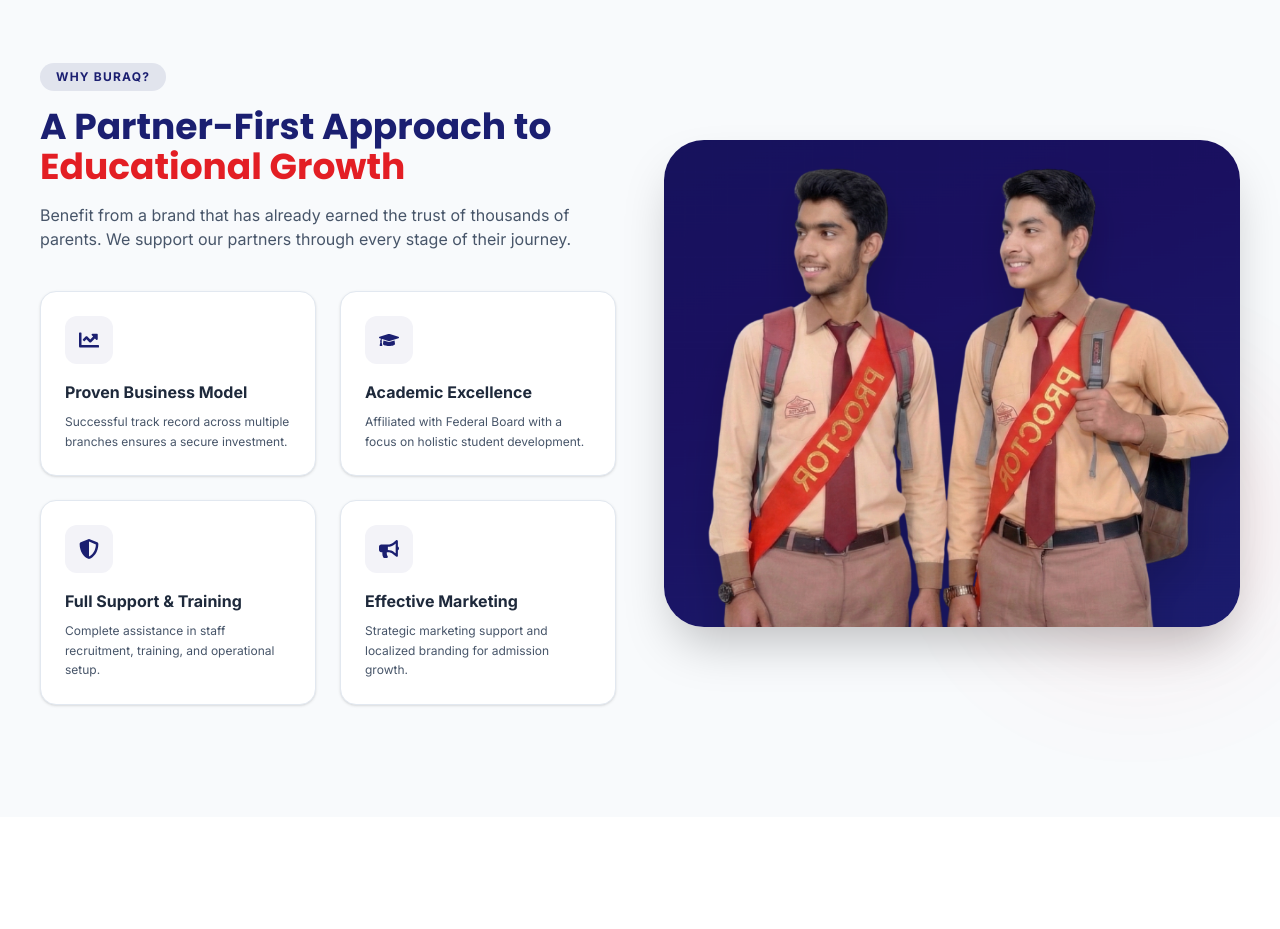
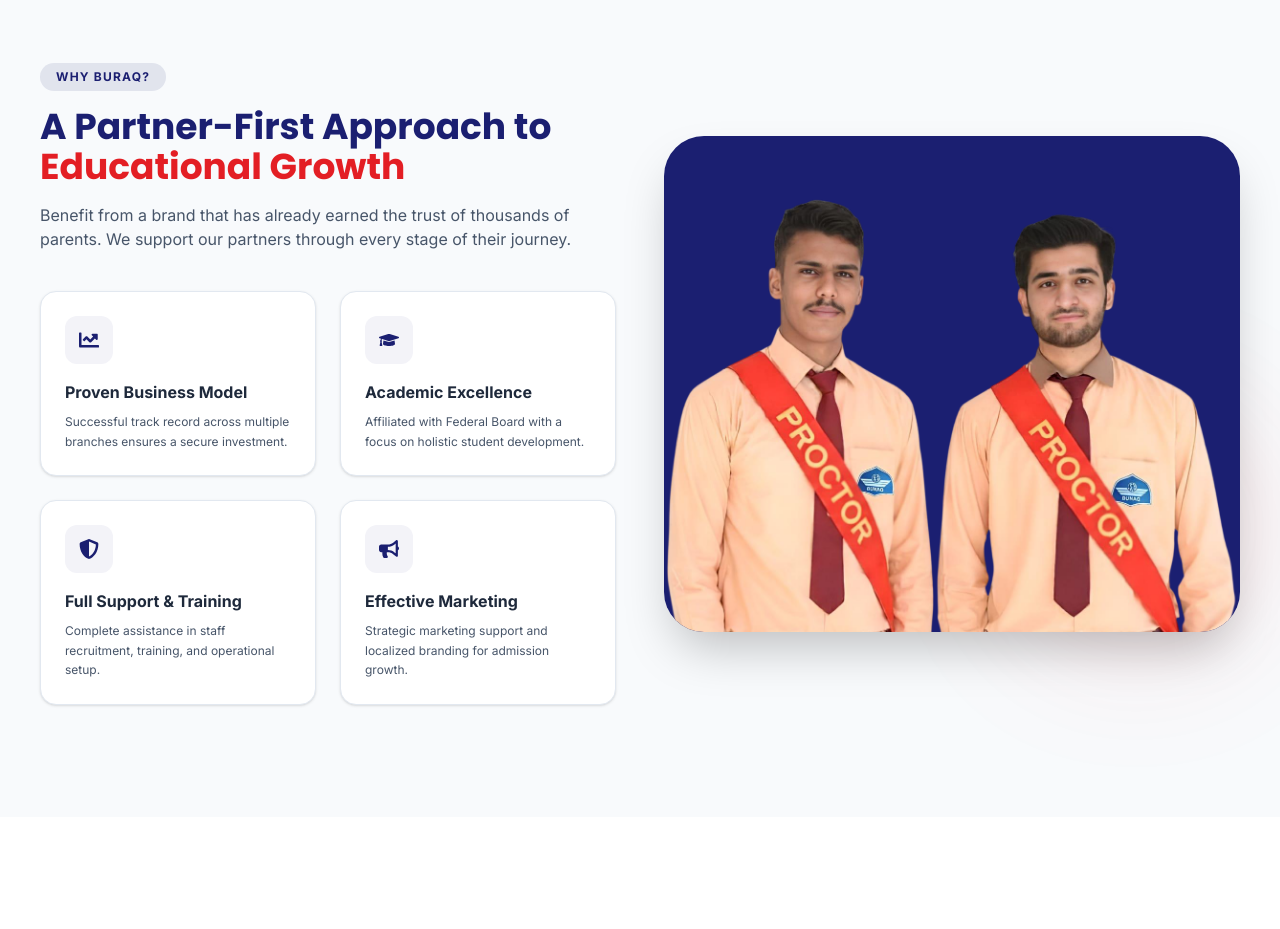
Before and after one commit to pixelwebdevelopers/buraq-school, a React (Vite) app in the folder frontend/: page /franchise in a window 1280 px wide. Shown: the part 960-1889 px from the top of the page. Built offline with nearby package versions, Linux system fonts and the light colour scheme; no server answers.

Commit message:
hero image change

```diff
--- a/frontend/src/components/landing/HeroSlider.jsx
+++ b/frontend/src/components/landing/HeroSlider.jsx
@@ -150,7 +150,7 @@
             <img
                 src={studentsImage}
                 alt="Buraq School Students"
-                className="absolute -bottom-3 left-1/2 -translate-x-1/2 lg:left-auto lg:translate-x-0 lg:right-[8%] xl:right-[12%] h-[50vh] sm:h-[55vh] lg:h-[85vh] w-auto object-contain drop-shadow-2xl pointer-events-none"
+                className="absolute -bottom-3 left-1/2 -translate-x-1/2 lg:left-auto lg:translate-x-0 lg:right-[5%] xl:right-[6%] h-[35vh] sm:h-[65vh] lg:h-[90vh] w-auto object-contain drop-shadow-2xl pointer-events-none"
             />
 
             {/* Dots */}
--- a/frontend/src/pages/Franchise.jsx
+++ b/frontend/src/pages/Franchise.jsx
@@ -105,7 +105,7 @@
                             </div>
                         </div>
                         <div className="relative">
-                            <div className="relative z-10 overflow-hidden rounded-[2.5rem] shadow-2xl">
+                            <div className="relative z-10 overflow-hidden rounded-[2.5rem] shadow-2xl bg-primary">
                                 <img src="/src/assets/images/hero_img.png" alt="Education" className="w-full object-cover" />
                             </div>
                             <div className="absolute -bottom-6 -right-6 -z-0 h-64 w-64 rounded-full bg-secondary/10 blur-3xl" />
```
Also changed, not shown: frontend/src/assets/images/hero_img.png, frontend/src/assets/images/students.png.
